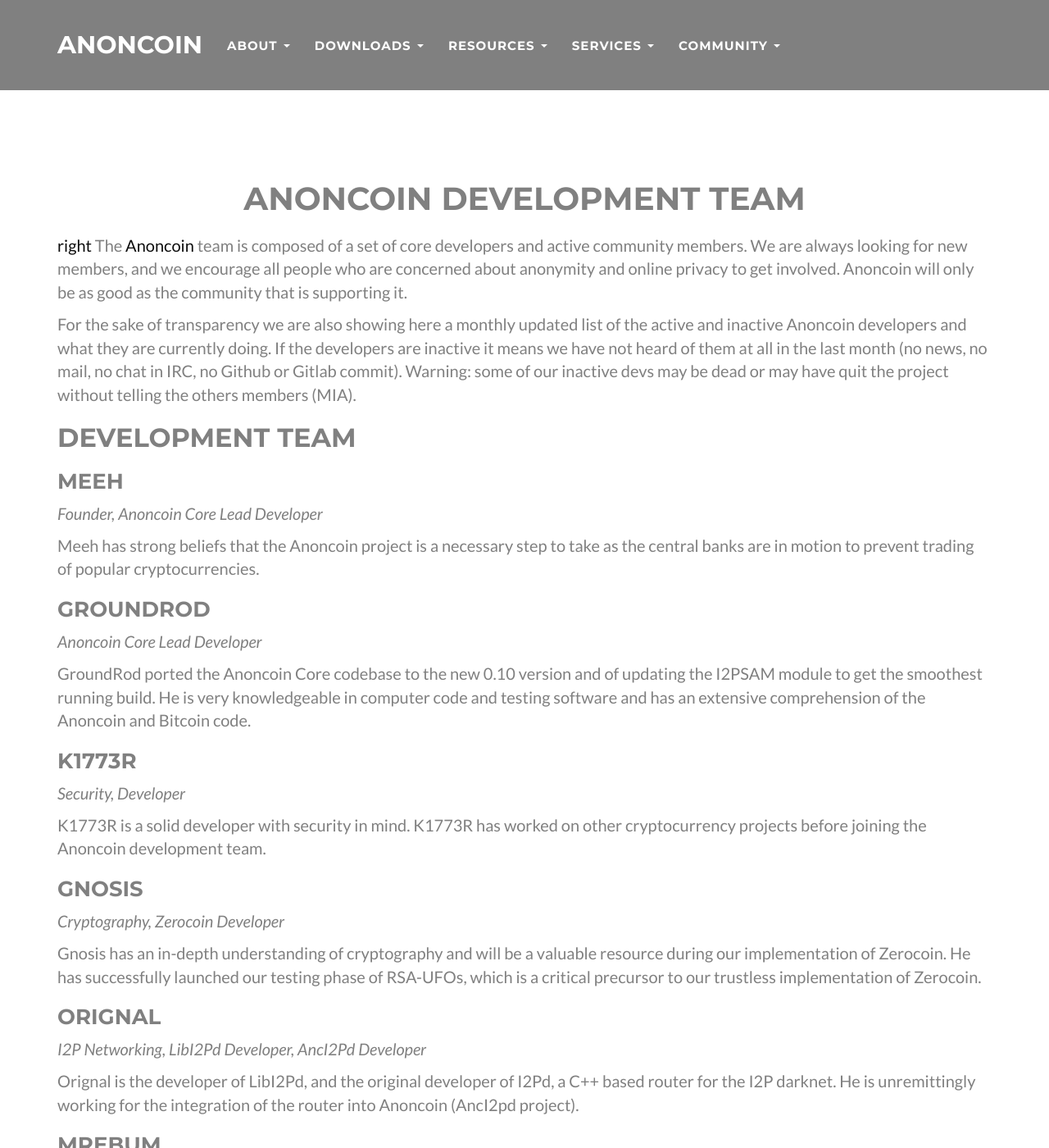
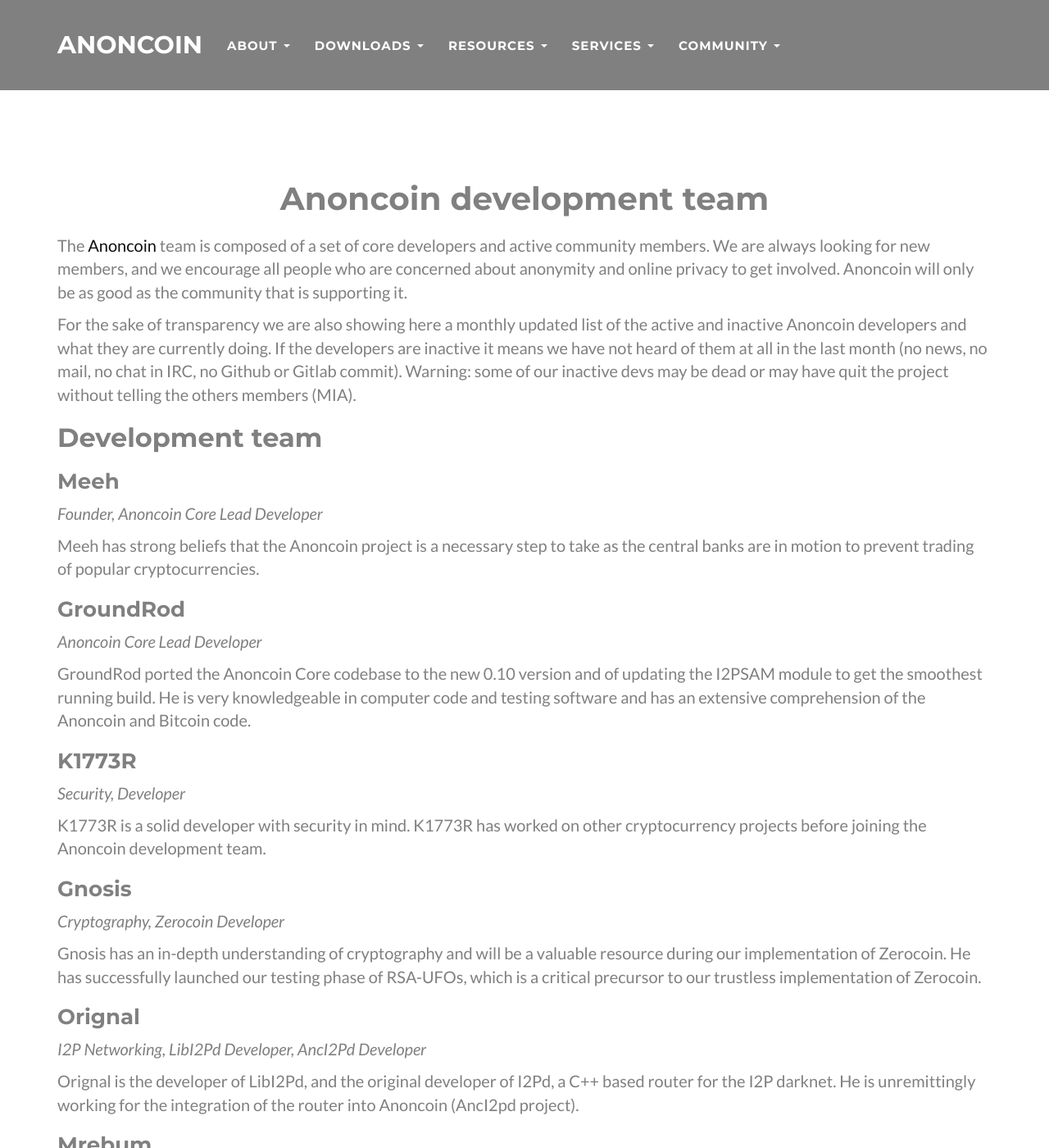
Before and after one commit to Anoncoin/anoncoin-website, a Jekyll site: the page built from about/Anoncoin_development_team.md, in a window 1280 px wide and 1400 px high. Shown: the whole window at 82% size. Built offline with Jekyll 4.4.1, drawn with Linux system fonts in a browser that asks for light colours.

Commit message:
Remove capitalized headers

```diff
--- a/_includes/css/main.css
+++ b/_includes/css/main.css
@@ -31,9 +31,8 @@ h3,
 h4,
 h5,
 h6 {
-    text-transform: uppercase;
     font-family: Montserrat,"Helvetica Neue",Helvetica,Arial,sans-serif;
-    font-weight: 700;
+    font-weight: 900;
 }
 
 hr.star-light,
--- a/about/Anoncoin_development_team.md
+++ b/about/Anoncoin_development_team.md
@@ -4,7 +4,7 @@ title: Anoncoin development team
 permalink: /Anoncoin_development_team/
 ---
 
-[right](/File:anonymous2.png "wikilink") The [Anoncoin](/Anoncoin "wikilink") team is composed of a set of core developers and active community members. We are always looking for new members, and we encourage all people who are concerned about anonymity and online privacy to get involved. Anoncoin will only be as good as the community that is supporting it.
+The [Anoncoin](/Anoncoin "wikilink") team is composed of a set of core developers and active community members. We are always looking for new members, and we encourage all people who are concerned about anonymity and online privacy to get involved. Anoncoin will only be as good as the community that is supporting it.
 
 For the sake of transparency we are also showing here a monthly updated list of the active and inactive Anoncoin developers and what they are currently doing. If the developers are inactive it means we have not heard of them at all in the last month (no news, no mail, no chat in IRC, no Github or Gitlab commit). Warning: some of our inactive devs may be dead or may have quit the project without telling the others members (MIA).
 
```
Also changed, not shown: other parts of about/Anoncoin_development_team.md (+0 -2 lines).
